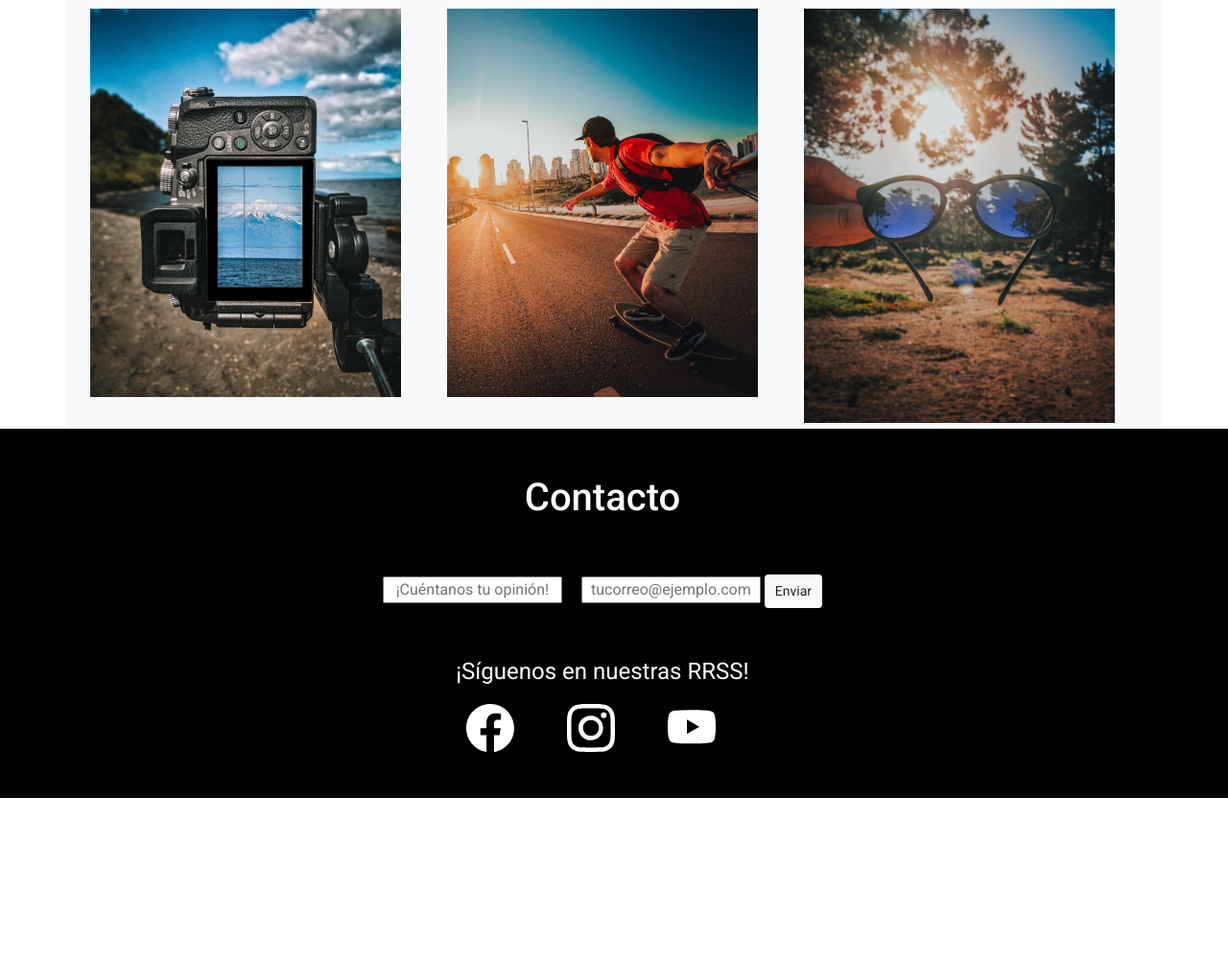
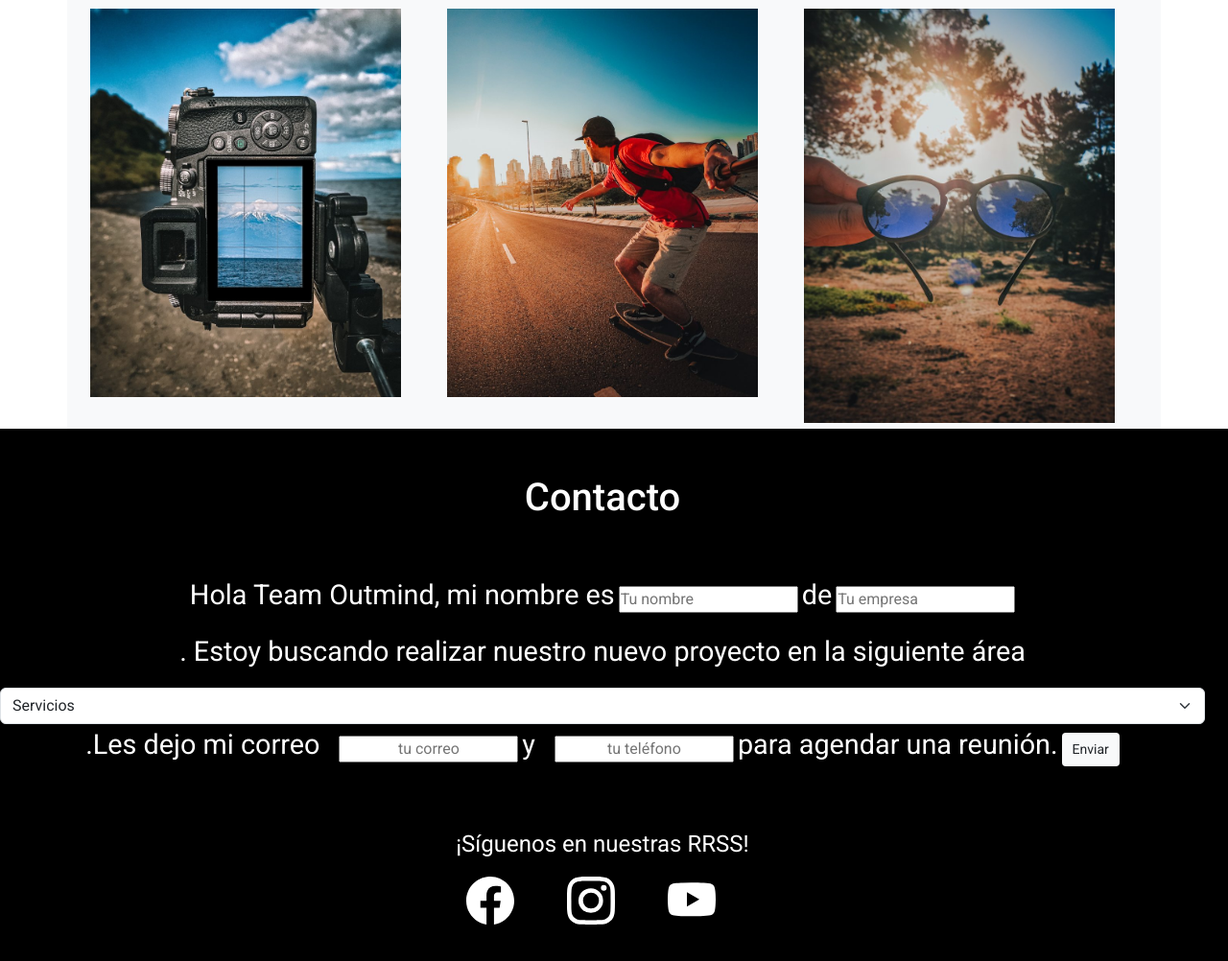
Before and after one commit to IanCatalan/outMind, a website: page index.html in a window 1280 px wide. Shown: the part 2787-3789 px from the top of the page at 96% size. Before the commit the page ends 3619 px from the top, so only its background shows below. Drawn offline with nearby package versions, Linux system fonts and the light colour scheme.

Commit message:
commit contacto

```diff
--- a/index.html
+++ b/index.html
@@ -271,11 +271,25 @@
 <section id="contacto" class="">
     <footer class="footer d-flex text-center fondonegro">
         <div class="row w-100">
-            <div class="col-12"> <h3 class="text-center fs-1 text-white     py-5">Contacto</h3>
+            <div class="col-12"> <h3 class="text-center fs-1 text-white py-5">Contacto</h3>
                 <div class="col-12 pb-5">
                     <form action="https://formsubmit.co/iancatalan07@gmail.com" method="POST" class="text-center">
-                        <input class="formulario text-center" type="text" name="name" required placeholder="¡Cuéntanos tu opinión!">
-                        <input class="formulario text-center ms-3" type="email" name="email" required placeholder="tucorreo@ejemplo.com">
+                        <p class="d-inline-block text-white"> Hola Team Outmind, mi nombre es</p>
+                        <input class="form--floating d-inline-block" type="text" name="name" required placeholder="Tu nombre">
+                        <p class="d-inline-block text-white"> de</p>
+                        <input class="form--floating d-inline-block" type="text" name="name" required placeholder="Tu empresa">
+                        <p class="d-inline-block text-white"> . Estoy buscando realizar nuestro nuevo proyecto en la siguiente área</p>
+                        <select class="form-select d-inline-block" aria-label="Default select example">
+                            <option selected>Servicios</option>
+                            <option value="1">Fotografía</option>
+                            <option value="2">Video</option>
+                            <option value="3">LALALA</option>
+                          </select>
+                        <p class="d-inline-block text-white"> .Les dejo mi correo</p>
+                        <input class="form--floating text-center ms-3" type="email" name="email" required placeholder="tu correo">
+                        <p class="d-inline-block text-white"> y </p>
+                        <input class="form--floating text-center ms-3" type="text" name="telefono" required placeholder="tu teléfono">
+                        <p class="d-inline-block text-white"> para agendar una reunión.</p>
                         <button class="btn border-3 btn-sm botonsend bg-light text-dark" type="submit">Enviar</button>
                         <input type="hidden" name="_autoresponse" value="Gracias por escribirnos, te responderemos a la brevedad">
                         <input type="hidden" name="_captcha" value="true">
```
